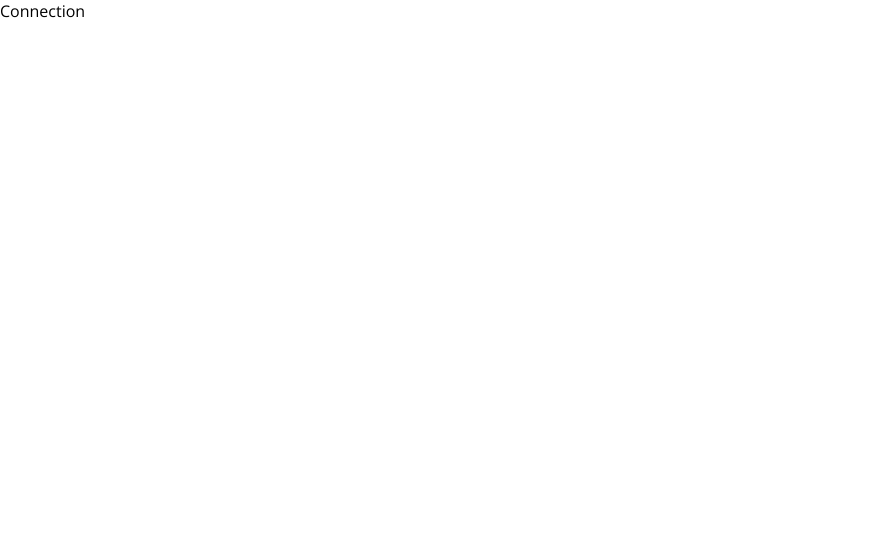
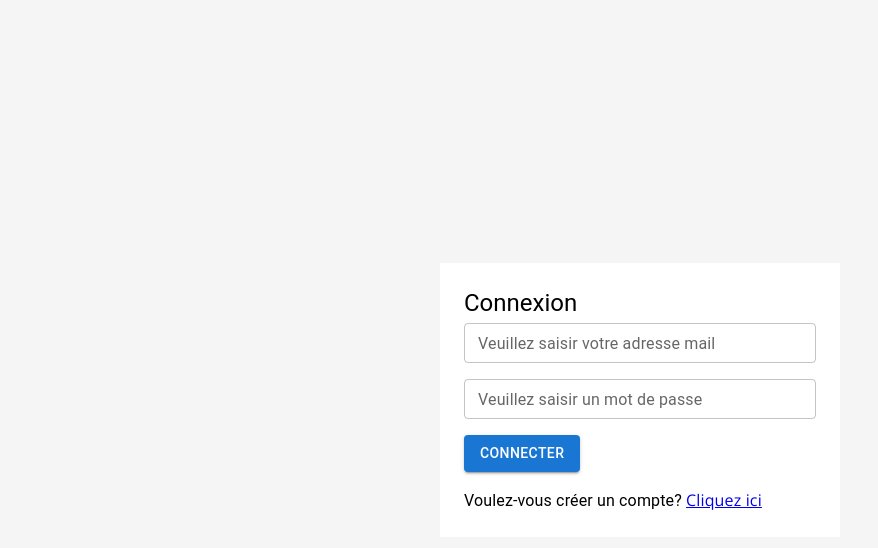
Before and after one commit to malek-kharroubi/react-jsonServer, a React (Vite) app: page /connection in a window 1280 px wide. Shown: the top 548 px of the page, without its empty margins (0-878 px from the left). Built offline with nearby package versions, Linux system fonts and the light colour scheme.

Commit message:
create connection page

```diff
--- a/db.json
+++ b/db.json
@@ -6,6 +6,13 @@
       "email": "malek@gmail.com",
       "passeWord": "malek123",
       "confirmPasseWord": "malek123"
+    },
+    {
+      "id": "e03c",
+      "userName": "ademkh",
+      "email": "adem@gmail.com",
+      "passeWord": "adem123456",
+      "confirmPasseWord": "adem123456"
     }
   ],
   "posts": [
--- a/src/pages/connection/Connection.jsx
+++ b/src/pages/connection/Connection.jsx
@@ -1,5 +1,101 @@
+import { Box, Button, Stack, TextField, Typography } from "@mui/material";
 import React from "react";
+import { useForm } from "react-hook-form";
+import { toast } from "react-hot-toast";
+import axios from "axios";
+import { Link, useNavigate } from "react-router-dom";
 
 export default function Connection() {
-  return <div>Connection</div>;
+  const navigate = useNavigate();
+  const {
+    register,
+    handleSubmit,
+    watch,
+    formState: { errors },
+  } = useForm();
+
+  const onSubmit = (data) => {
+    axios
+      .get(
+        `http://localhost:3000/users?email=${data.email}&password=${data.password}`
+      )
+      .then((res) => {
+        if (res.data.length > 0) {
+          localStorage.setItem("user", JSON.stringify(res.data[0]));
+          navigate("/");
+          toast.success("Connexion réussie");
+        } else {
+          toast.error("Les informations de connexion sont incorrectes");
+        }
+      });
+  };
+  return (
+    <Stack
+      alignItems={"center"}
+      justifyContent={"center"}
+      width={"100%"}
+      height={"100vh"}
+      backgroundColor={"#f5f5f5"}
+    >
+      <Box
+        width={400}
+        sx={{
+          backgroundColor: "#fff",
+          padding: 3,
+        }}
+      >
+        <Typography variant="h5">Connexion</Typography>
+        <form
+          style={{
+            marginTop: 4,
+          }}
+          onSubmit={handleSubmit(onSubmit)}
+        >
+          <Stack direction={"column"} gap={2}>
+            <TextField
+              id="filled-basic"
+              label="Veuillez saisir votre adresse mail"
+              variant="outlined"
+              fullWidth
+              size="small"
+              type="email"
+              {...register("email", {
+                required: "Veuillez saisir votre adresse mail",
+                pattern: "/^[w-.]+@([w-]+.)+[w-]{2,4}$/",
+              })}
+            />
+            <TextField
+              id="passId"
+              label="Veuillez saisir un mot de passe"
+              variant="outlined"
+              fullWidth
+              size="small"
+              type="password"
+              {...register("passeWord", {
+                required: "Veuillez saisir un mot de passe",
+                minLength: {
+                  value: 6,
+                  message:
+                    "Veuillez saisir un mot de passe de plus de 6 caractères",
+                },
+              })}
+            />
+          </Stack>
+          <Button
+            variant="contained"
+            sx={{
+              marginTop: 2,
+            }}
+            type="submit"
+          >
+            Connecter
+          </Button>
+          <Typography paddingTop={2}>
+            Voulez-vous créer un compte?{" "}
+            <Link to="/inscription">Cliquez ici</Link>
+          </Typography>
+        </form>
+      </Box>
+    </Stack>
+  );
 }
--- a/src/pages/inscription/Inscription.jsx
+++ b/src/pages/inscription/Inscription.jsx
@@ -3,8 +3,10 @@ import React from "react";
 import { useForm } from "react-hook-form";
 import { toast } from "react-hot-toast";
 import axios from "axios";
+import { useNavigate } from "react-router-dom";
 
 export default function Inscription() {
+  const navigate = useNavigate();
   const {
     register,
     handleSubmit,
@@ -17,13 +19,22 @@ export default function Inscription() {
       toast.error("les mots de passe ne correspontdent pas");
     } else {
       axios
+        .get(`http://localhost:3000/users?email=${data.email}`)
+        .then((res) => {
+          if (res.data.length > 0) {
+            toast.error("Cette adresse email est déjà utilisée");
+          } else {
+            axios
               .post("http://localhost:3000/users", data)
               .then((res) => {
                 console.log(res);
                 toast.success("Inscription réussie");
+                navigate("/connection");
               })
               .catch((error) => {
                 toast.error("Une erreur est surbenue", error);
+              });
+          }
         });
     }
   };
```
Lines whose indentation alone changed are shown as unchanged.
